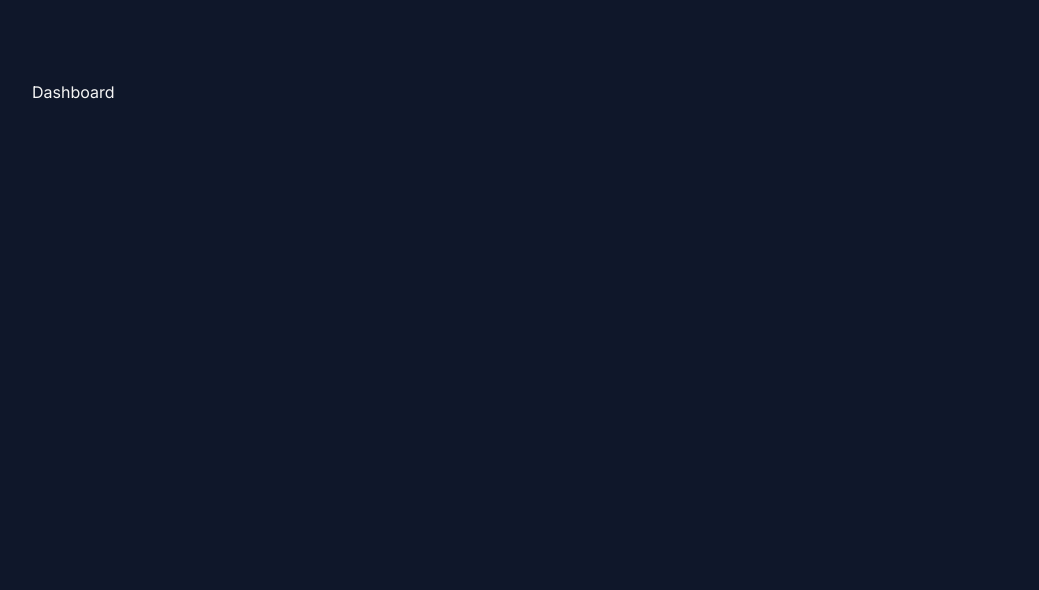
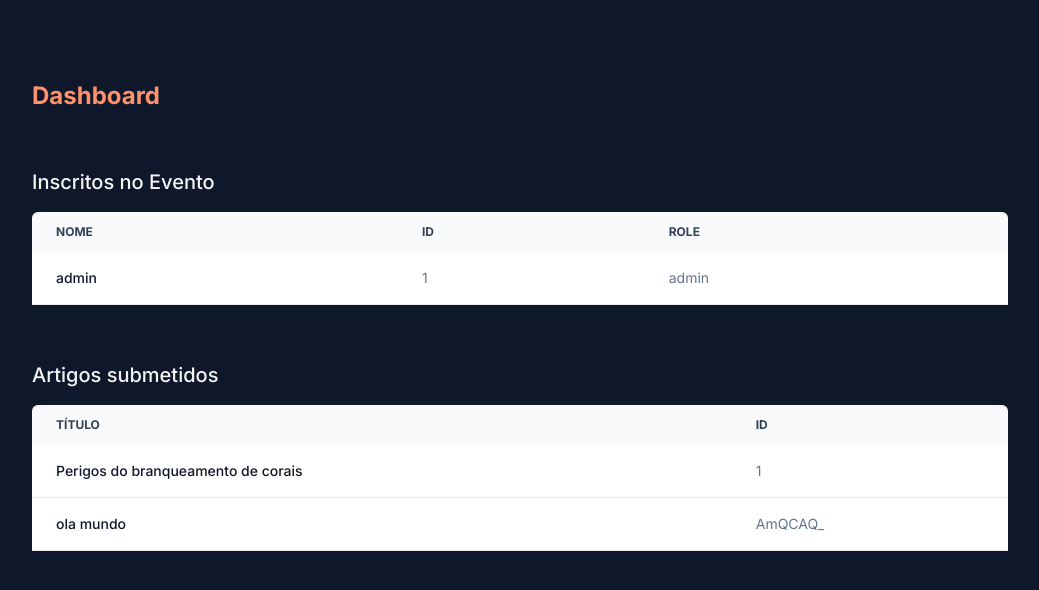
Before and after one commit to karendantas/corals-event-nextjs, a Next.js app: page /admin/dashboard in a window 1280 px wide. Shown: the top 590 px of the page, without its empty margins (120-1159 px from the left). Built offline with nearby package versions, Linux system fonts and the light colour scheme; data requests are answered from the project's data file.

Commit message:
feat: finish dasboard page

```diff
--- a/src/app/admin/dashboard/components/card.tsx
+++ b/src/app/admin/dashboard/components/card.tsx
@@ -1,10 +1,6 @@
 
-export function Card () {
-    const author = {
-        name: 'Karen',
-        login: 'karenz',
-        artciles: [1,2,3,4],
-    }
+export function Table () {
+
     return (
         <div className = "w-full min-screen bg-slate-800">
           <table>
--- a/src/app/admin/dashboard/page.tsx
+++ b/src/app/admin/dashboard/page.tsx
@@ -2,15 +2,91 @@
 
 import { ArticlesContext } from "@/contexts/articlesContext"
 import { userContext } from "@/contexts/userContext"
-import { useContext } from "react"
+import { useContext, useEffect } from "react"
 
 export default function Dashboard(){
     const {users} = useContext(userContext)
-    const {articles} = useContext(ArticlesContext)
+    const {articles, getAllArticles} = useContext(ArticlesContext)
 
+    useEffect(() => {
+        getAllArticles()
+    }, [])
     return (
         <main className="max-w-screen-lg h-screen mx-auto flex flex-col gap-14 items-start mt-20 md: px-6 " >
-            <h1>Dashboard</h1>
+            <h1 className="text-2xl font-bold text-coral">Dashboard</h1>
+
+            <section className="w-full">
+                <h2 className="text-xl font-medium pb-4" >Inscritos no Evento</h2>
+                <div className="relative overflow-x-auto">
+                    <table className="w-full text-sm text-left rtl:text-right text-slate-500 dark:text-slate-400 rounded-md">
+                        <thead className="text-xs text-slate-700 uppercase bg-slate-50 dark:bg-coral dark:text-slate-900">
+                            <tr>
+                                <th scope="col" className="px-6 py-3 rounded-tl-md">
+                                    Nome
+                                </th>
+                                <th scope="col" className="px-6 py-3">
+                                    Id
+                                </th>
+                                <th scope="col" className="px-6 py-3 rounded-tr-md">
+                                    role
+                                </th>
+
+                            </tr>
+                        </thead>
+                        <tbody>
+                            {users.map((user) =>  (
+
+                                <tr className="bg-white border-b dark:bg-slate-800 dark:border-slate-700">
+                                    <th scope="row" className="px-6 py-4 font-medium text-slate-900 whitespace-nowrap dark:text-coral">
+                                        {user.name}
+                                    </th>
+                                    <td className="px-6 py-4">
+                                       {user.id}
+                                    </td>
+                                    <td className="px-6 py-4">
+                                       {user.role}
+                                    </td>
+
+                                </tr>
+                            ))}
+
+                        </tbody>
+                    </table>
+                </div>
+            </section>
+
+            <section className="w-full">
+                <h2 className="text-xl font-medium pb-4" >Artigos submetidos</h2>
+                <div className="relative overflow-x-auto">
+                    <table className="w-full text-sm text-left rtl:text-right text-slate-500 dark:text-slate-400 rounded-md">
+                        <thead className="text-xs text-slate-700 uppercase bg-slate-50 dark:bg-coral dark:text-slate-900">
+                            <tr>
+                                <th scope="col" className="px-6 py-3 rounded-tl-md">
+                                    Título
+                                </th>
+                                <th scope="col" className="px-6 py-3 rounded-tr-md ">
+                                    Id
+                                </th>
+                            </tr>
+                        </thead>
+                        <tbody>
+                            {articles.map((artcile) =>  (
+
+                                <tr className="bg-white border-b dark:bg-slate-800 dark:border-slate-700">
+                                    <th scope="row" className="px-6 py-4 font-medium text-slate-900 whitespace-nowrap dark:text-coral">
+                                        {artcile.title}
+                                    </th>
+                                    <td className="px-6 py-4">
+                                       {artcile.id}
+                                    </td>
+                                </tr>
+                            ))}
+
+                        </tbody>
+                    </table>
+                </div>
+            </section>
+
         </main>
     )
 }
```
